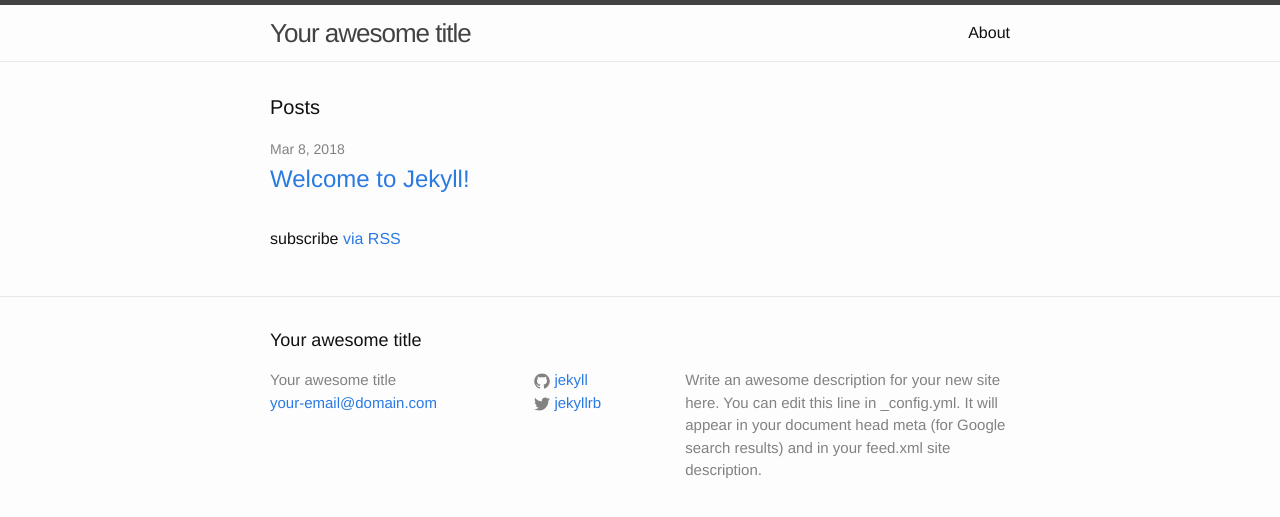
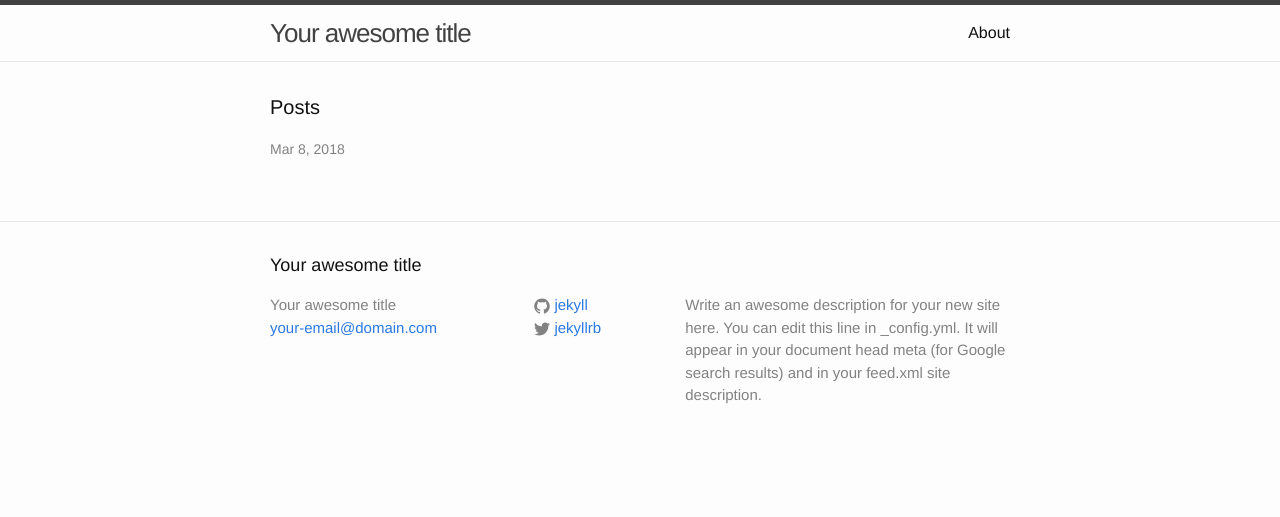
Before and after one commit to Jorti1/cr, a Jekyll site: the page built from index.html, in a window 1280 px wide. Shown: the top 517 px of the page. Built offline with Jekyll 4.4.1, drawn with Linux system fonts in a browser that asks for light colours.

Commit message:
Update index.html

```diff
--- a/index.html
+++ b/index.html
@@ -12,12 +12,12 @@
         <span class="post-meta">{{ post.date | date: "%b %-d, %Y" }}</span>
 
         <h2>
-          <a class="post-link" href="{{ post.url | prepend: site.baseurl }}">{{ post.title }}</a>
+
         </h2>
       </li>
     {% endfor %}
   </ul>
 
-  <p class="rss-subscribe">subscribe <a href="{{ "/feed.xml" | prepend: site.baseurl }}">via RSS</a></p>
+
 
 </div>
```
